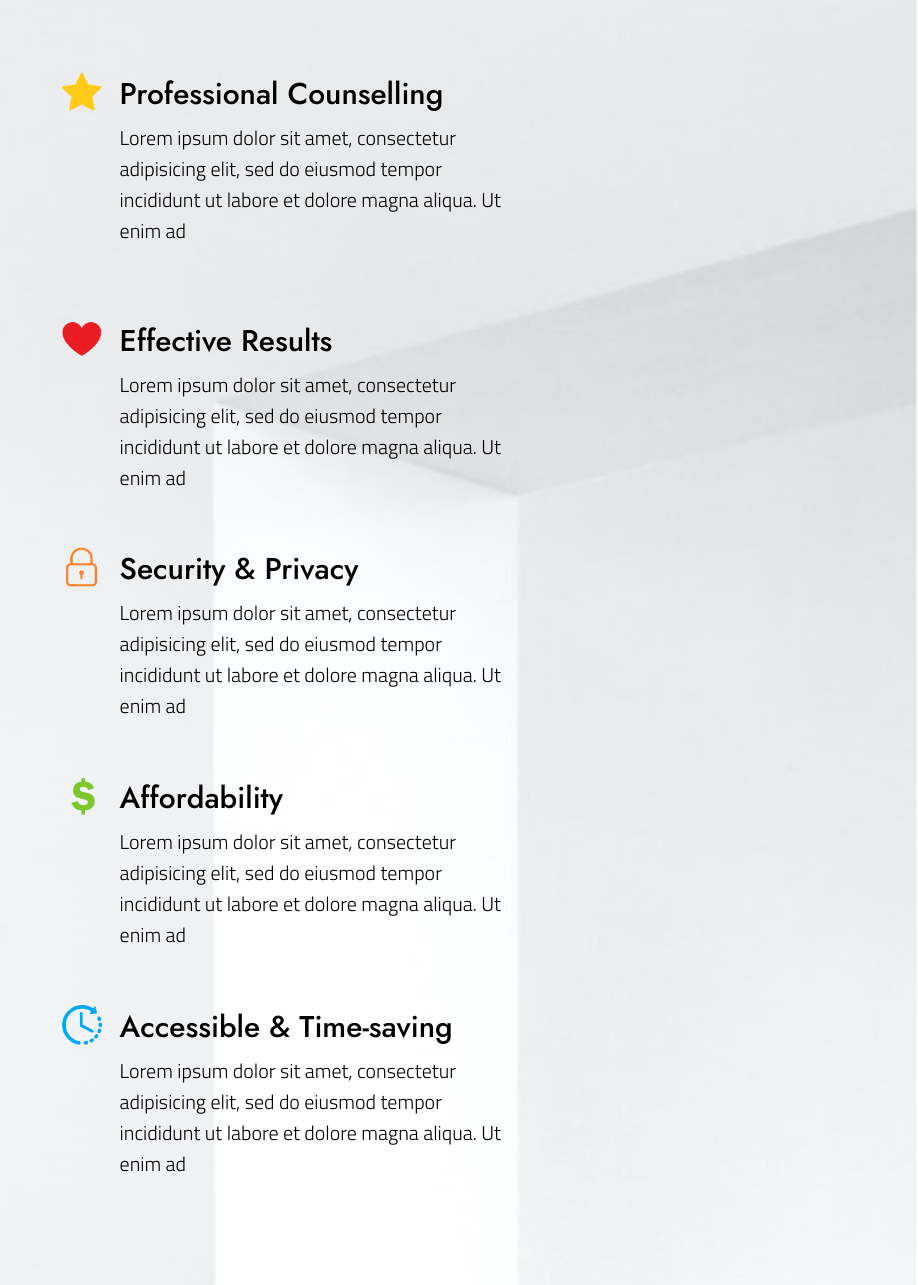
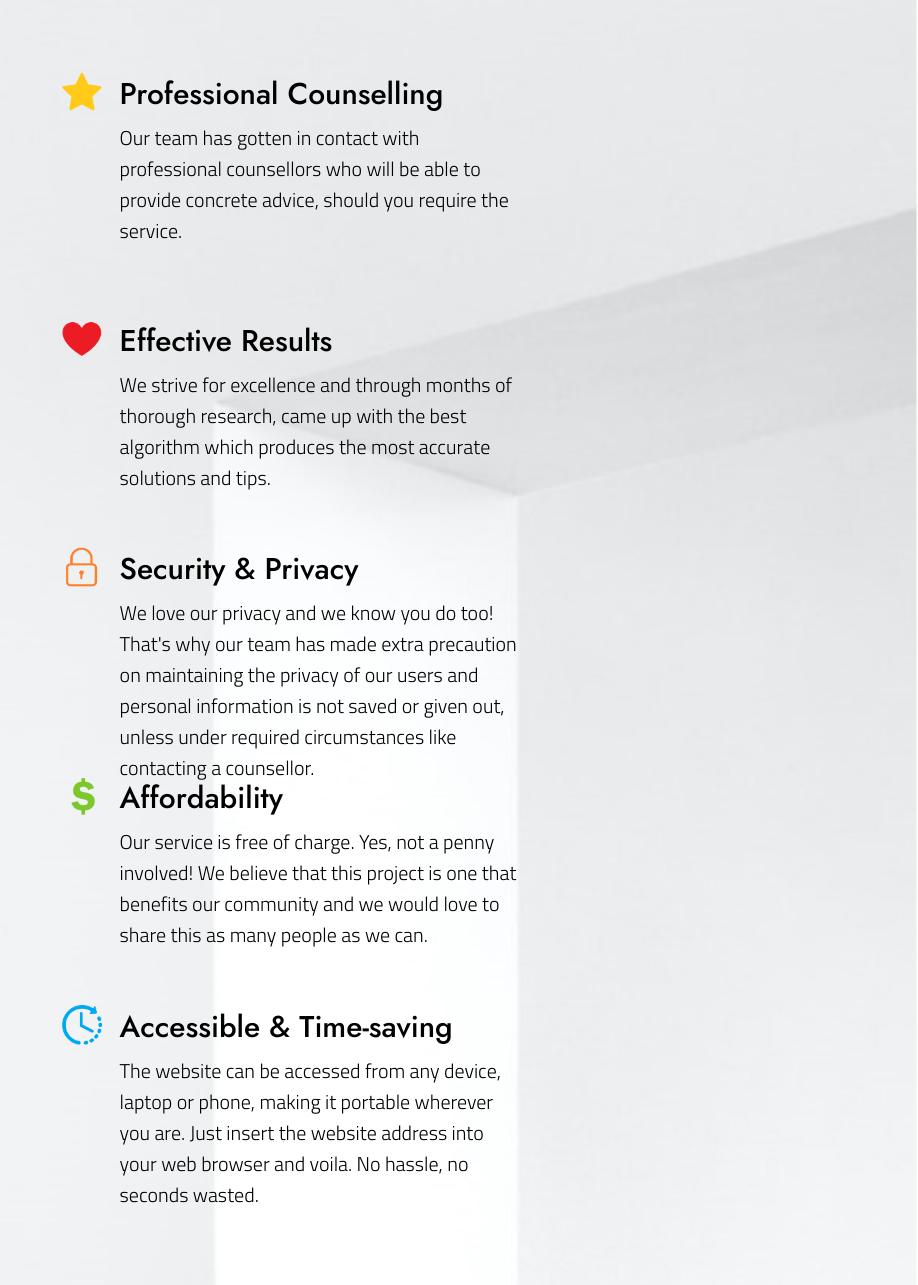
Before and after one commit to K11En/Psyche-2, a plain HTML site: page counselling.html in a window 1280 px wide. Shown: the part 1095-2380 px from the top of the page, without its empty margins (362-1280 px from the left). Drawn offline with nearby package versions, Linux system fonts and the light colour scheme.

Commit message:
Update counselling.html

```diff
--- a/counselling.html
+++ b/counselling.html
@@ -46,36 +46,31 @@
 		<div data-aos="fade-right" class="pt1">
 			<img id="png1" src="images/star.png">
 			<p>Professional Counselling</p>
-			<div class="p1">Lorem ipsum dolor sit amet, consectetur adipisicing elit, sed do eiusmod
-			tempor incididunt ut labore et dolore magna aliqua. Ut enim ad</div>
+			<div class="p1">Our team has gotten in contact with professional counsellors who will be able to provide concrete advice, should you require the service.</div>
 		</div>
 
 		<div data-aos="fade-right" class="pt2">
 			<img id="png2" src="images/love.png">
 			<p>Effective Results</p>
-			<div class="p2">Lorem ipsum dolor sit amet, consectetur adipisicing elit, sed do eiusmod
-			tempor incididunt ut labore et dolore magna aliqua. Ut enim ad</div>
+			<div class="p2">We strive for excellence and through months of thorough research, came up with the best algorithm which produces the most accurate solutions and tips.</div>
 		</div>
 
 		<div data-aos="fade-right" class="pt3">
 			<img id="png3" src="images/lock.png">
 			<p>Security & Privacy</p>
-			<div class="p3">Lorem ipsum dolor sit amet, consectetur adipisicing elit, sed do eiusmod
-			tempor incididunt ut labore et dolore magna aliqua. Ut enim ad</div>
+			<div class="p3">We love our privacy and we know you do too! That's why our team has made extra precaution on maintaining the privacy of our users and personal information is not saved or given out, unless under required circumstances like contacting a counsellor.</div>
 		</div>
 
 		<div data-aos="fade-right" class="pt4">
 			<img id="png4" src="images/money.png">
 			<p>Affordability</p>
-			<div class="p4">Lorem ipsum dolor sit amet, consectetur adipisicing elit, sed do eiusmod
-			tempor incididunt ut labore et dolore magna aliqua. Ut enim ad</div>
+			<div class="p4">Our service is free of charge. Yes, not a penny involved! We believe that this project is one that benefits our community and we would love to share this as many people as we can.</div>
 		</div>
 
 		<div data-aos="fade-right" class="pt5">
 			<img id="png5" src="images/time.png">
 			<p>Accessible & Time-saving</p>
-			<div class="p5">Lorem ipsum dolor sit amet, consectetur adipisicing elit, sed do eiusmod
-			tempor incididunt ut labore et dolore magna aliqua. Ut enim ad</div>
+			<div class="p5">The website can be accessed from any device, laptop or phone, making it portable wherever you are. Just insert the website address into your web browser and voila. No hassle, no seconds wasted.</div>
 		</div>
 
 	</div>
```
